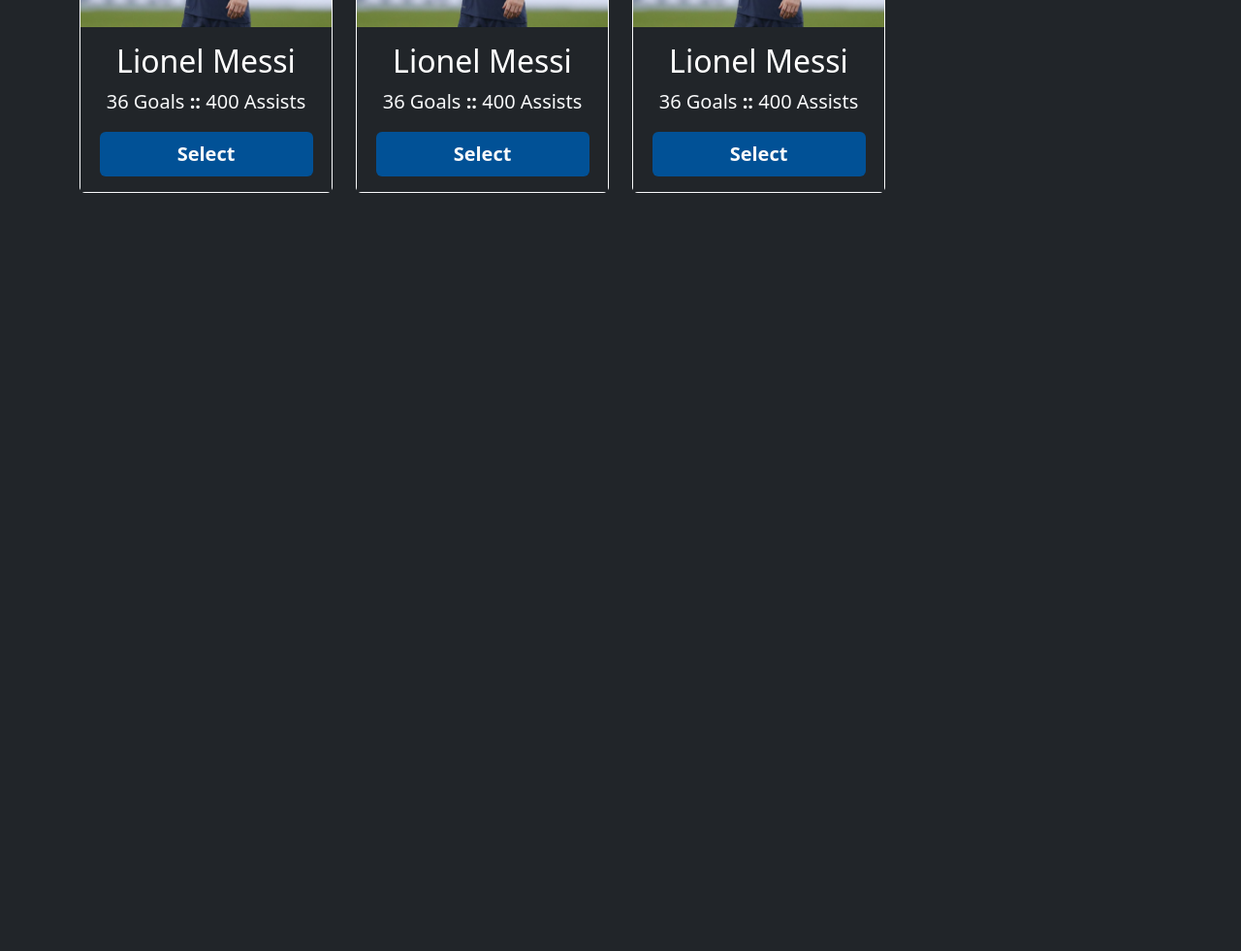
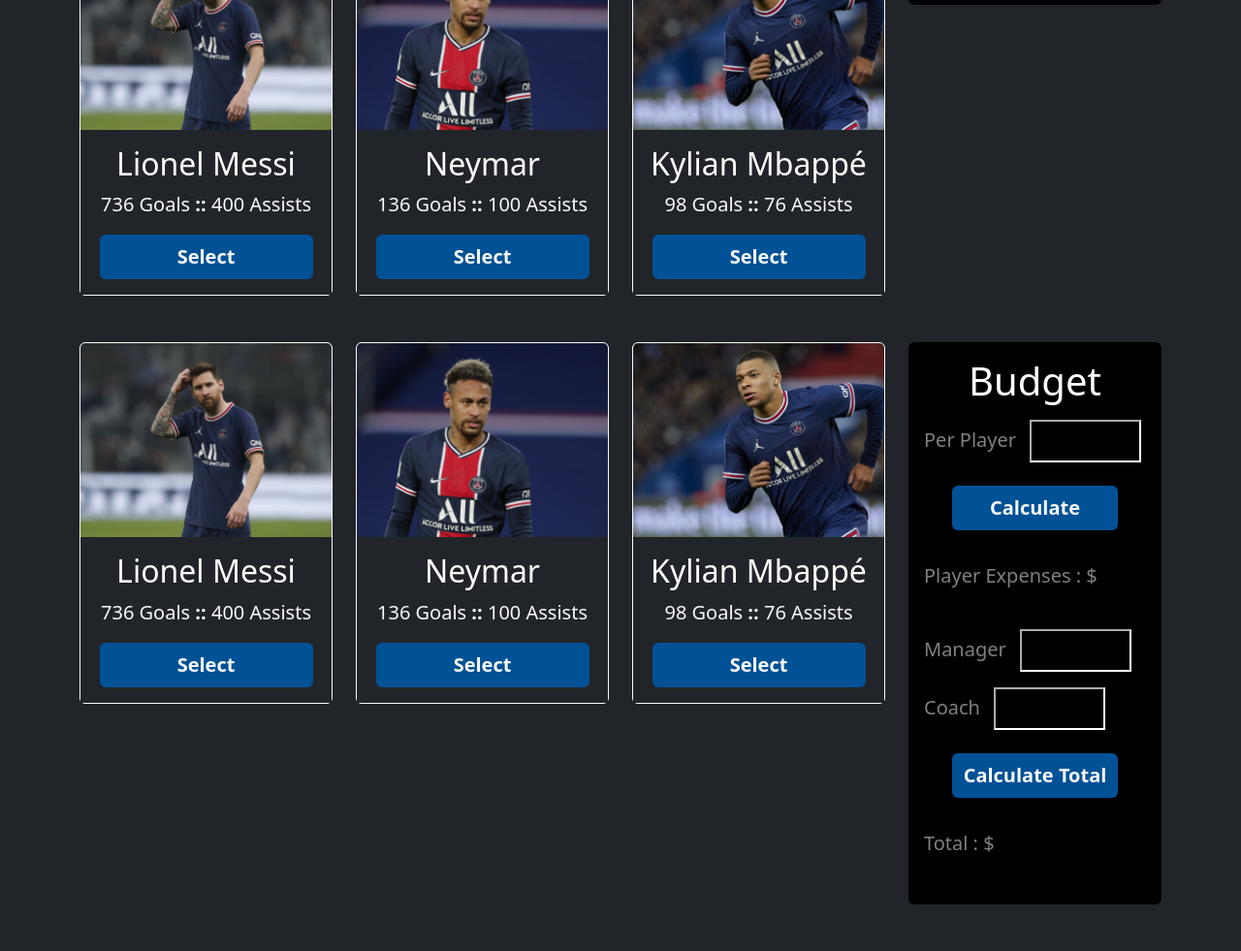
Before and after one commit to sajid1545/5-best-players, a plain HTML site: page index.html in a window 1280 px wide. Shown: the part 762-1743 px from the top of the page at 97% size. Before the commit the page ends 1009 px from the top, so only its background shows below. Drawn offline with nearby package versions, Linux system fonts and the light colour scheme.

Commit message:
3 more players card added

```diff
--- a/index.html
+++ b/index.html
@@ -21,7 +21,9 @@
     <header class="bg-black text-white text-center p-5 mb-5 ">
         <section class="top-five-section container  mx-auto ">
             <h1 class="display-1 fw-bolder top-five-h1 mb-3">Select Your Best Five</h1>
-            <p class="fs-5 fw-semibold"></p>
+            <p class="fs-5 fw-semibold">Paris Saint-Germain Football Club, commonly referred to as Paris Saint-Germain,
+                Paris, Paris SG or simply PSG is a professional football club based in Paris, France. They compete in
+                Ligue 1, the top division of French football.</p>
         </section>
     </header>
 
@@ -35,8 +37,9 @@
                             <img src="images/image-1.png" class="card-img-top" alt="...">
                             <div class="card-body  text-center bg-dark text-white ">
                                 <h5 class="fs-2">Lionel Messi</h5>
-                                <p class="text-light fs-5">36 Goals <span class="fw-bolder"> ::</span> 400 Assists </p>
-                                <button class="button py-2 rounded border-0 text-light fw-bold fs-5">Select</button>
+                                <p class="text-light fs-5">736 Goals <span class="fw-bolder"> ::</span> 400 Assists </p>
+                                <button onclick="addToCard(this)"
+                                    class="button button-select py-2 rounded border-0 text-light fw-bold fs-5">Select</button>
                             </div>
                         </div>
                     </div>
@@ -44,11 +47,12 @@
                 <div class="col">
                     <div>
                         <div class="card border-3 border-light">
-                            <img src="images/image-1.png" class="card-img-top" alt="...">
+                            <img src="images/image-2.png" class="card-img-top" alt="...">
                             <div class="card-body  text-center bg-dark text-white ">
-                                <h5 class="fs-2">Lionel Messi</h5>
-                                <p class="text-light fs-5">36 Goals <span class="fw-bolder"> ::</span> 400 Assists </p>
-                                <button class="button py-2 rounded border-0 text-light fw-bold fs-5">Select</button>
+                                <h5 class="fs-2">Neymar</h5>
+                                <p class="text-light fs-5">136 Goals <span class="fw-bolder"> ::</span> 100 Assists </p>
+                                <button onclick="addToCard(this)"
+                                    class="button button-select py-2 rounded border-0 text-light fw-bold fs-5">Select</button>
                             </div>
                         </div>
                     </div>
@@ -56,11 +60,12 @@
                 <div class="col">
                     <div>
                         <div class="card border-3 border-light">
-                            <img src="images/image-1.png" class="card-img-top" alt="...">
+                            <img src="images/image-3.png" class="card-img-top" alt="...">
                             <div class="card-body  text-center bg-dark text-white ">
-                                <h5 class="fs-2">Lionel Messi</h5>
-                                <p class="text-light fs-5">36 Goals <span class="fw-bolder"> ::</span> 400 Assists </p>
-                                <button class="button py-2 rounded border-0 text-light fw-bold fs-5">Select</button>
+                                <h5 class="fs-2">Kylian Mbappé</h5>
+                                <p class="text-light fs-5">98 Goals <span class="fw-bolder"> ::</span> 76 Assists </p>
+                                <button onclick="addToCard(this)"
+                                    class="button button-select py-2 rounded border-0 text-light fw-bold fs-5">Select</button>
                             </div>
                         </div>
                     </div>
@@ -71,6 +76,87 @@
                         <ol id="selected-players-container">
                             <!-- comment -->
                         </ol>
+                    </div>
+                </div>
+            </div>
+
+            <!-- Row 2 and calculations -->
+
+            <div class="row row-cols-4 my-5">
+                <div class="col">
+                    <div>
+                        <div class="card border-3 border-light">
+                            <img src="images/image-1.png" class="card-img-top" alt="...">
+                            <div class="card-body  text-center bg-dark text-white ">
+                                <h5 class="fs-2">Lionel Messi</h5>
+                                <p class="text-light fs-5">736 Goals <span class="fw-bolder"> ::</span> 400 Assists </p>
+                                <button onclick="addToCard(this)"
+                                    class="button button-select py-2 rounded border-0 text-light fw-bold fs-5">Select</button>
+                            </div>
+                        </div>
+                    </div>
+                </div>
+                <div class="col">
+                    <div>
+                        <div class="card border-3 border-light">
+                            <img src="images/image-2.png" class="card-img-top" alt="...">
+                            <div class="card-body  text-center bg-dark text-white ">
+                                <h5 class="fs-2">Neymar</h5>
+                                <p class="text-light fs-5">136 Goals <span class="fw-bolder"> ::</span> 100 Assists </p>
+                                <button onclick="addToCard(this)"
+                                    class="button button-select py-2 rounded border-0 text-light fw-bold fs-5">Select</button>
+                            </div>
+                        </div>
+                    </div>
+                </div>
+                <div class="col">
+                    <div>
+                        <div class="card border-3 border-light">
+                            <img src="images/image-3.png" class="card-img-top" alt="...">
+                            <div class="card-body  text-center bg-dark text-white ">
+                                <h5 class="fs-2">Kylian Mbappé</h5>
+                                <p class="text-light fs-5">98 Goals <span class="fw-bolder"> ::</span> 76 Assists </p>
+                                <button onclick="addToCard(this)"
+                                    class="button button-select py-2 rounded border-0 text-light fw-bold fs-5">Select</button>
+                            </div>
+                        </div>
+                    </div>
+                </div>
+                <div class="col">
+                    <div class="card bg-black border-0 text-white p-3">
+                        <h1 class="text-center">Budget</h1>
+                        <label for="" class="my-2">
+                            <span class="fs-5 text-white-50 ">Per Player </span>
+                            <input type="text" id="per-player-field"
+                                class='w-50 p-2 bg-black text-white fw-bold border-2 border-white inputField '>
+                        </label>
+                        <button id="calculate-btn"
+                            class="button py-2 rounded border-0 text-light fw-bold fs-5 w-75 mx-auto my-3">Calculate
+                        </button>
+                        <div class="my-3">
+                            <p class="fs-5 text-white-50">Player Expenses : $<span id="player-expense"></span> </p>
+                        </div>
+                        <label for="" class="my-2">
+                            <span class="fs-5 text-white-50 ">Manager </span>
+                            <input type="text" id="manager-field"
+                                class='w-50 p-2 bg-black text-white fw-bold border-2 border-white inputField '>
+                        </label>
+                        <label for="" class="my-2">
+                            <span class="fs-5 text-white-50 ">Coach </span>
+                            <input type="text" id="coach-field"
+                                class='w-50 p-2 bg-black text-white fw-bold border-2 border-white inputField '>
+                        </label>
+                        <button id="calculate-total-btn"
+                            class="button py-2 rounded border-0 text-light fw-bold fs-5 w-75 mx-auto my-3">Calculate
+                            Total
+                        </button>
+                        <div class="my-3 d-flex justify-content-between">
+                            <p class="fs-5 text-white-50">Total : $ </p>
+                            <span id="total-amount" class="fs-5" style="color: orangered;"></span>
+                        </div>
+
+
+
                     </div>
                 </div>
             </div>
--- a/js/app.js
+++ b/js/app.js
@@ -0,0 +1,45 @@
+let selectedPlayers = [];
+
+let buttons = document.querySelectorAll('.button-select');
+for (let button of buttons) {
+    button.addEventListener('click', function () {
+        let playerName = button.parentNode.children[0].innerText;
+        let player = {
+            playerName: playerName,
+        };
+
+        selectedPlayers.push(player);
+
+        let selectedPlayersContainer = document.getElementById('selected-players-container');
+        selectedPlayersContainer.textContent = '';
+
+        for (let i = 0; i < selectedPlayers.length; i++) {
+            let li = document.createElement('li');
+            li.innerHTML = selectedPlayers[i].playerName;
+            selectedPlayersContainer.appendChild(li);
+        }
+
+        button.setAttribute('disabled', true);
+    });
+}
+
+// function addNewList() {
+//     let selectedPlayersContainer = document.getElementById('selected-players-container');
+//     // selectedPlayers.textContent = '';
+
+//     for (let i = 0; i < selectedPlayers.length; i++) {
+//         let li = document.createElement('li');
+//         li.innerText = selectedPlayers[i].playerName;
+//         selectedPlayersContainer.appendChild(li);
+//     }
+// }
+
+// function addToCard(element) {
+//     let playerName = element.parentNode.children[0].innerText;
+//     let player = {
+//         playerName: playerName,
+//     };
+//     selectedPlayers.push(player);
+//     element.setAttribute('disabled', true);
+//     addNewList();
+// }
--- a/style.css
+++ b/style.css
@@ -17,3 +17,9 @@ header {
     width: 220px;
     background-color: #015196;
 }
+
+.inputField {
+    /* width: 115px; */
+    margin-left: 4%;
+
+}
```
